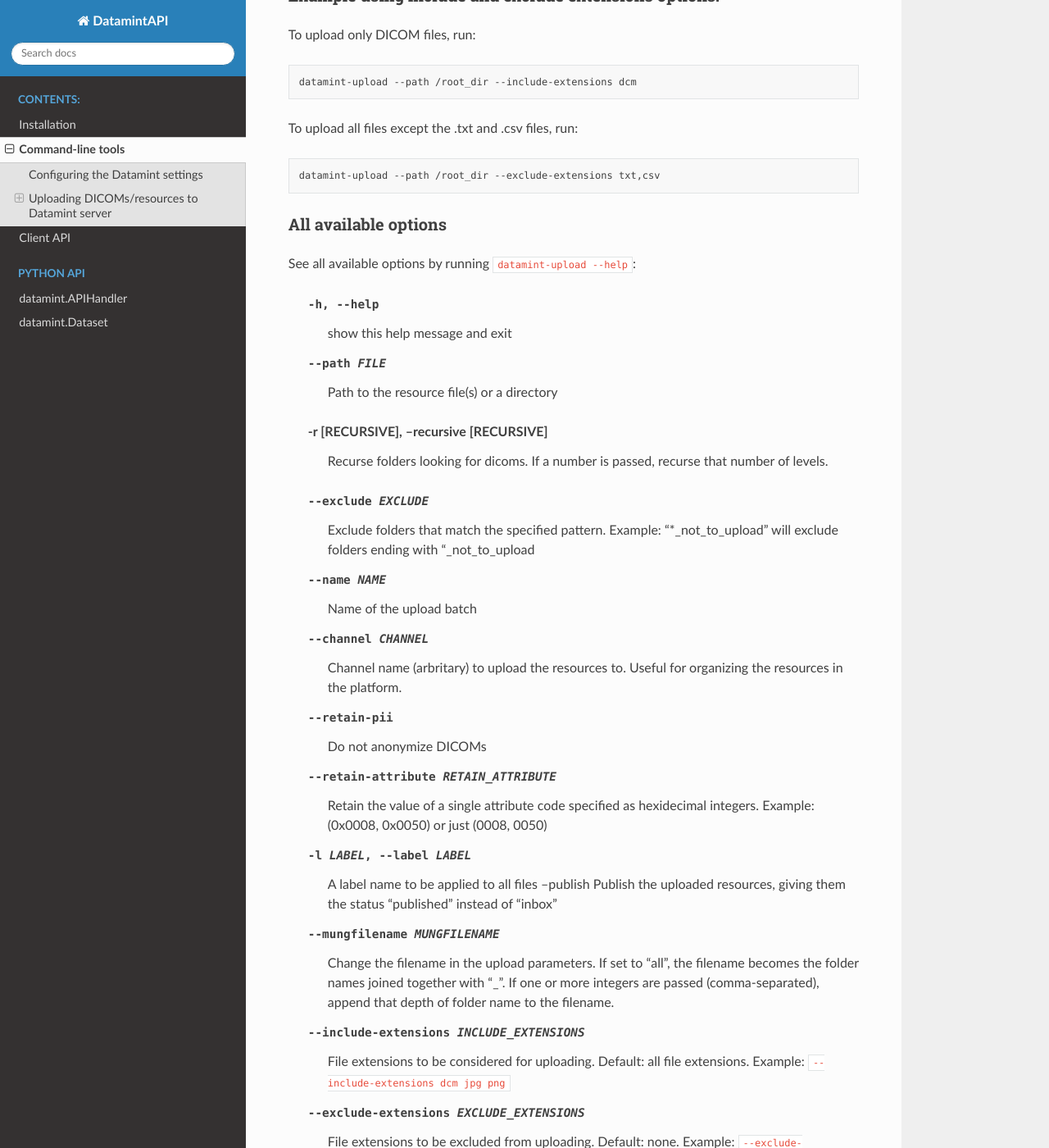
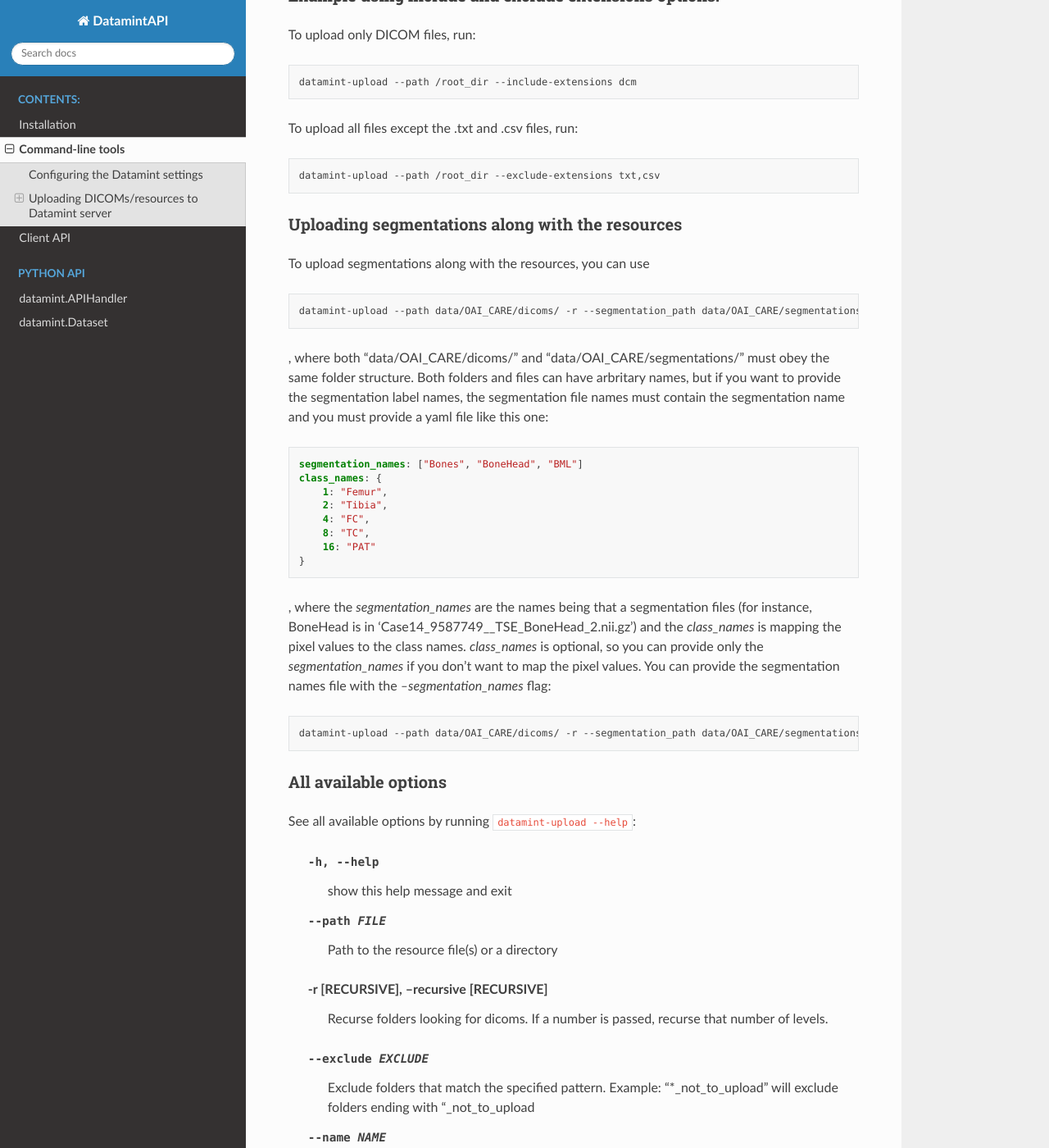
Before and after one commit to SonanceAI/datamint-python-api, a Sphinx documentation site: the page built from docs/source/command_line_tools.rst, in a window 1280 px wide and 1400 px high, scrolled down 1850 px. Shown: the whole window at 82% size. Built offline with Sphinx 7.4.7 and the Read the Docs theme 3.1.0, drawn with Linux system fonts in a browser that asks for light colours.

Commit message:
cmd line docs

```diff
--- a/docs/source/command_line_tools.rst
+++ b/docs/source/command_line_tools.rst
@@ -104,6 +104,39 @@
 
     datamint-upload --path /root_dir --exclude-extensions txt,csv
 
+Uploading segmentations along with the resources
+++++++++++++++++++++++++++++++++++++++++++++++++
+
+To upload segmentations along with the resources, you can use
+
+.. code-block:: bash
+
+    datamint-upload --path data/OAI_CARE/dicoms/ -r --segmentation_path data/OAI_CARE/segmentations/ --publish
+
+, where both "data/OAI_CARE/dicoms/" and "data/OAI_CARE/segmentations/" must obey the same folder structure.
+Both folders and files can have arbritary names,
+but if you want to provide the segmentation label names, the segmentation file names must contain the segmentation name and you must provide a yaml file like this one:
+
+.. code-block:: yaml
+
+    segmentation_names: ["Bones", "BoneHead", "BML"]
+    class_names: {
+        1: "Femur",
+        2: "Tibia",
+        4: "FC",
+        8: "TC",
+        16: "PAT"
+    }
+
+, where the `segmentation_names` are the names being that a segmentation files (for instance, BoneHead is in 'Case14_9587749__TSE_BoneHead_2.nii.gz')
+and the `class_names` is mapping the pixel values to the class names.
+`class_names` is optional, so you can provide only the `segmentation_names` if you don't want to map the pixel values.
+You can provide the segmentation names file with the `--segmentation_names` flag:
+
+.. code-block:: bash
+
+    datamint-upload --path data/OAI_CARE/dicoms/ -r --segmentation_path data/OAI_CARE/segmentations/ --segmentation_names segmentation_names.yaml --publish
+
 All available options
 +++++++++++++++++++++
 
```
